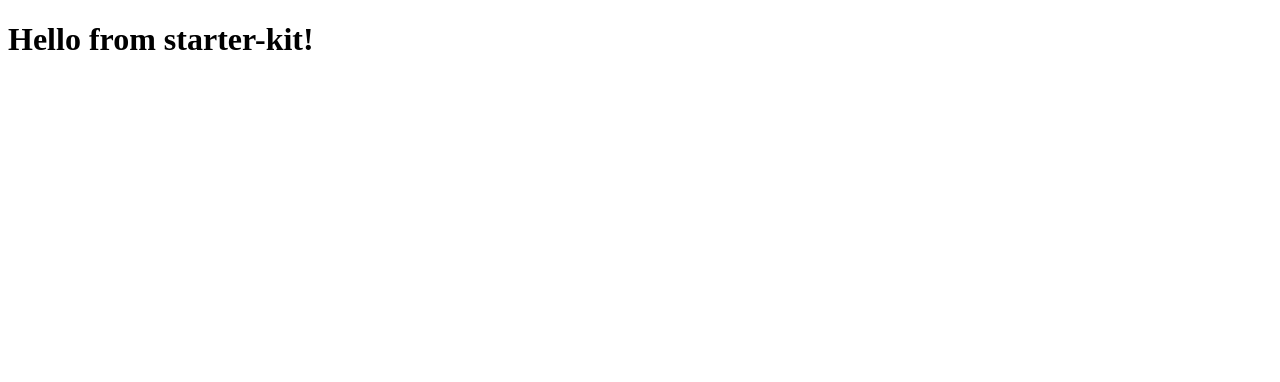
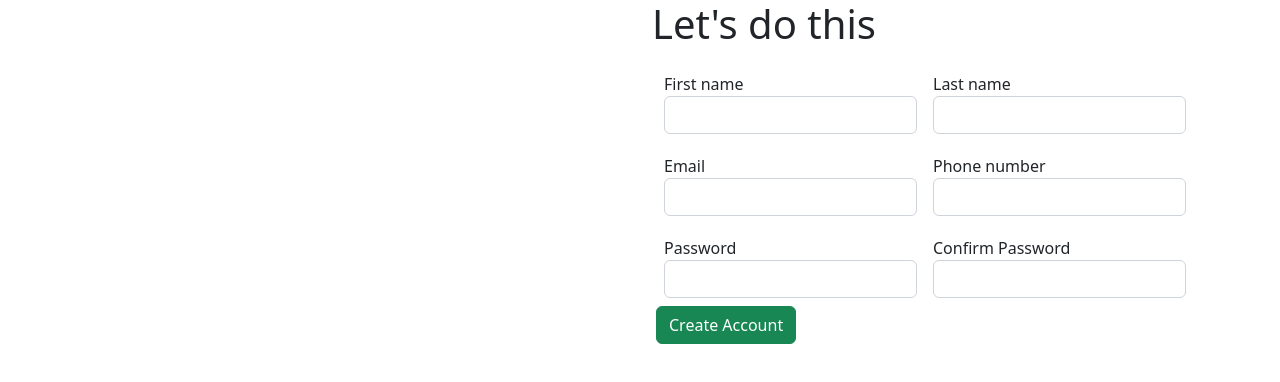
Before and after one commit to EdgarasAnd/Odin-sign-up-form, a website: page index.html in a window 1280 px wide. Drawn offline with nearby package versions, Linux system fonts and the light colour scheme.

Commit message:
feat: :sparkles:

```diff
--- a/index.html
+++ b/index.html
@@ -1,17 +1,55 @@
-<!DOCTYPE html>
+<!doctype html>
 <html lang="en">
   <head>
-    <meta charset="UTF-8" />
-    <meta http-equiv="X-UA-Compatible" content="IE=edge" />
-    <meta name="viewport" content="width=device-width, initial-scale=1.0" />
-    <title>Hello from starter-kit!</title>
+    <meta charset="utf-8">
+    <meta name="viewport" content="width=device-width, initial-scale=1">
+    <title>Odin Project: Sign-Up Form</title>
+    <link href="https://cdn.jsdelivr.net/npm/bootstrap@5.2.1/dist/css/bootstrap.min.css" rel="stylesheet" integrity="sha384-iYQeCzEYFbKjA/T2uDLTpkwGzCiq6soy8tYaI1GyVh/UjpbCx/TYkiZhlZB6+fzT" crossorigin="anonymous">
+  </head>
+  <body>
+        <section class="container">
+            <div class="row ">
+              <div class="col col-xs-12 col-sm-12 col-lg-6">
 
-    <link rel="stylesheet" href="./style/style.css" />
-  </head>
-
-  <body>
-    <h1>Hello from starter-kit!</h1>
+              </div>
+                <div class="col col-xs-12 col-sm-12 col-lg-6">
+                  <h1>Let's do this</h1>
+                    <form>
+                      <div class="row g-3 m-1">
+                        <div class="col">
+                          <label for="first-name">First name</label>
+                          <input type="text" class="form-control" aria-label="First name">
+                        </div>
+                        <div class="col">
+                          <label for="last-name">Last name</label>
+                          <input type="text" class="form-control" aria-label="Last name">
+                        </div>
+                      </div>
+                      <div class="row g-3 m-1">
+                        <div class="col">
+                          <label for="email">Email</label>
+                          <input class="form-control" type="email" name="email" id="email">
+                        </div>
+                        <div class="col">
+                          <label for="phone">Phone number</label>
+                          <input class="form-control" type="number" name="phoneNumber" id="phoneNumber">
+                        </div>
+                      </div>
+                      <div class="row g-3 m-1">
+                        <div class="col">
+                          <label for="password">Password</label>
+                          <input type="password" class="form-control" name="password" id="password">
+                        </div>
+                        <div class="col">
+                          <label for="passwordConfirm">Confirm Password</label>
+                          <input type="password" class="form-control" name="passwordConfirm" id="passwordConfirm">
+                        </div>
+                      </div>
+                      <button class="btn btn-success m-1">Create Account</button>
+                    </form>
+                </div>
+            </div>
+        </section>
+    <script src="https://cdn.jsdelivr.net/npm/bootstrap@5.2.1/dist/js/bootstrap.bundle.min.js" integrity="sha384-u1OknCvxWvY5kfmNBILK2hRnQC3Pr17a+RTT6rIHI7NnikvbZlHgTPOOmMi466C8" crossorigin="anonymous"></script>
   </body>
-
-  <script src="./script.js"></script>
 </html>
```
Also changed, not shown: sign-up-form.png (added).
